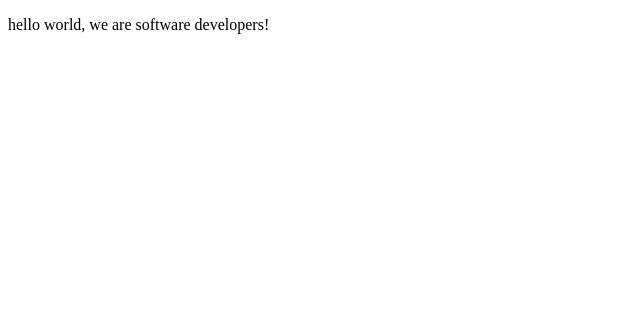
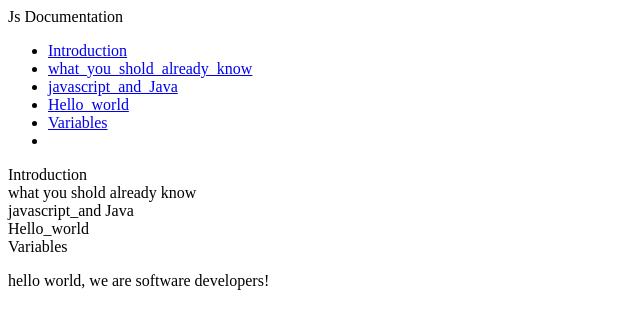
Before and after one commit to tatouroberto/html-and-css, a plain HTML site: page index.html in a window 1280 px wide. Shown: the whole page, without its empty margins (0-640 px from the left). Drawn offline with Linux system fonts and the light colour scheme.

Commit message:
index.html modified

```diff
--- a/index.html
+++ b/index.html
@@ -10,8 +10,54 @@
     <script src="https://cdn.freecodecamp.org/testable-projects-fcc/v1/bundle.js"></script>
     <!-- bellow we can add our code -->
     <div id="main-doc">
-      <div id="main-navigate"></div>
-      <div id="main-content"></div>
+      <div class="main-section" id="main-navigate">
+        <header>Js Documentation</header>
+        <ul>
+          <li>
+            <a class="nav-link" href="#Introduction">Introduction</a>
+          </li>
+          <li>
+            <a class="nav-link" href="#what_you_shold_already_know">what_you_shold_already_know</a>
+          </li>
+          <li>
+            <a class href="#javascript_and_Java">javascript_and_Java</a>
+          </li>
+          <li>
+            <a class href="#Hello_world">Hello_world</a>
+          </li>
+          <li>
+            <a class href="#Variables">Variables</a>
+          </li>
+          <li>
+        </ul>
+
+      </div>
+      <div class="main-section" id="main-content">
+        <section id="Introduction">
+          <header>Introduction</header>
+          <article>
+
+          </article>
+          <article></article>
+          <article></article>
+        </section>
+        <section id="what_you_shold_already_know">
+          <header>what you shold already know</header>
+          <article></article>
+        </section>
+        <section id="javascript_and_Java">
+          <header>javascript_and Java</header>
+          <article></article>
+        </section>
+        <section id="Hello_world">
+          <header>Hello_world</header>
+          <article></article>
+        </section>
+        <section id="Variables">
+          <header>Variables</header>
+          <article></article>
+        </section>
+      </div>
     </div>
 
 
```
